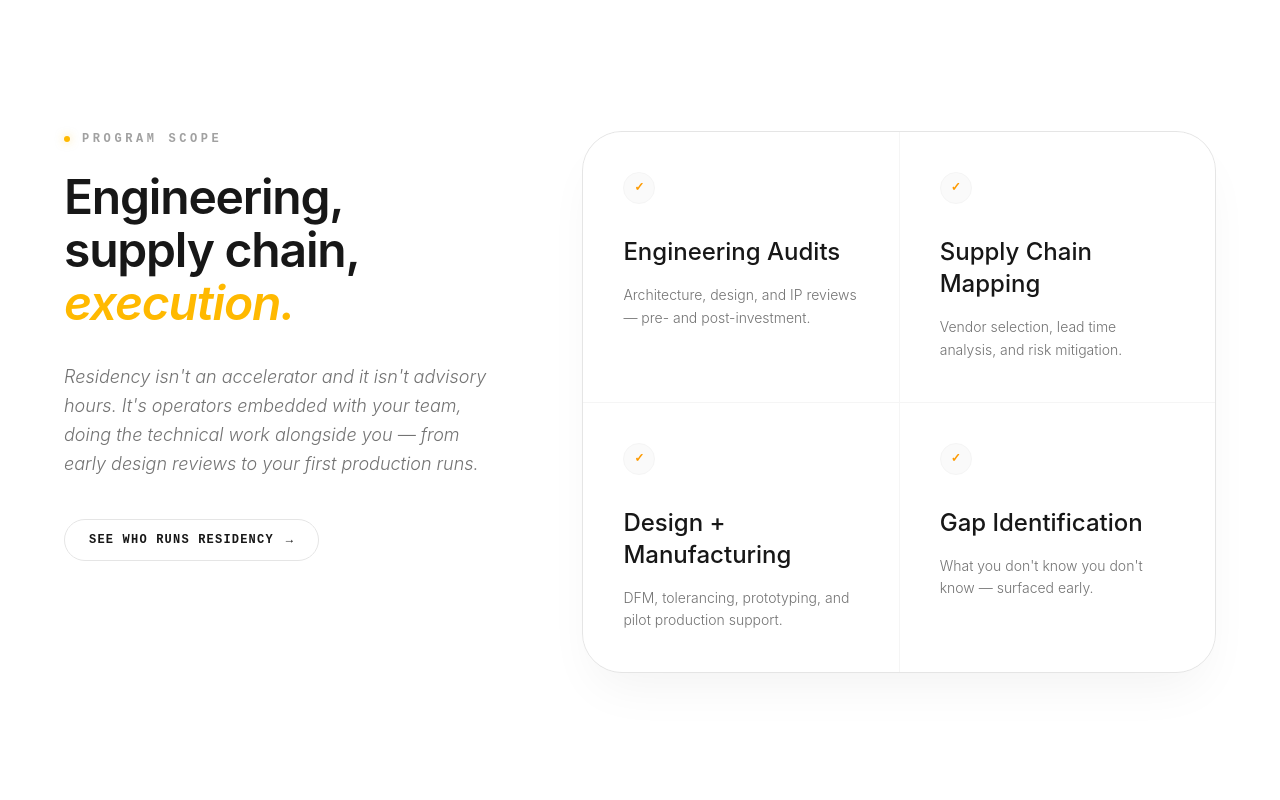
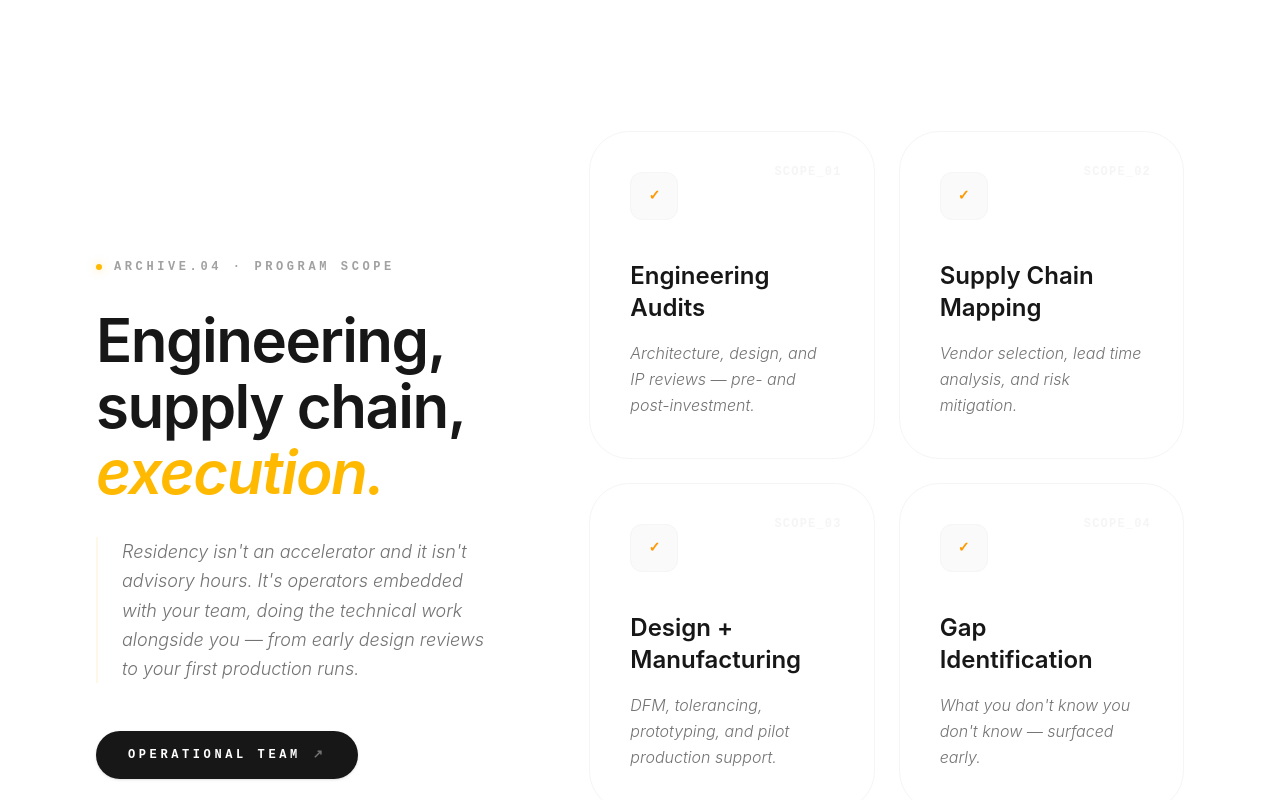
Before and after one commit to shanto902/dipaloventures-payload, a Next.js app: page /residency in a window 1280 px wide. Shown: the part 1860-2660 px from the top of the page. Built offline with nearby package versions, Linux system fonts and the light colour scheme.

Commit message:
Redesigned v2

```diff
--- a/src/app/(frontend)/contact/page.tsx
+++ b/src/app/(frontend)/contact/page.tsx
@@ -71,7 +71,7 @@ export default function ContactPage() {
 
                 <div className="space-y-6">
                   <div className="flex flex-col gap-1">
-                    <span className="font-mono text-[10px] uppercase tracking-widest text-neutral-400 font-bold">
+                    <span className="font-mono text-xs uppercase tracking-widest text-neutral-400 font-bold">
                       Address
                     </span>
                     <span className="text-neutral-900 text-sm font-medium leading-relaxed">
@@ -84,7 +84,7 @@ export default function ContactPage() {
                     href="https://www.google.com/maps/dir/?api=1&destination=mHUB+Chicago"
                     target="_blank"
                     rel="noreferrer"
-                    className="inline-flex items-center gap-3 px-8 py-4 bg-neutral-900 text-white rounded-full font-mono text-[10px] uppercase tracking-[0.3em] font-bold hover:bg-neutral-800 transition-all shadow-sm hover:shadow-xl hover:shadow-neutral-900/10"
+                    className="inline-flex items-center gap-3 px-8 py-4 bg-neutral-900 text-white rounded-full font-mono text-xs uppercase tracking-[0.3em] font-bold hover:bg-neutral-800 transition-all shadow-sm hover:shadow-xl hover:shadow-neutral-900/10"
                   >
                     <span>Get Directions</span>
                     <span className="text-neutral-500 group-hover:text-amber-400 transition-colors">
--- a/src/components/contact/ContactForm.tsx
+++ b/src/components/contact/ContactForm.tsx
@@ -145,7 +145,7 @@ export function ContactForm() {
         </form>
 
         <div className="mt-8 pt-8 border-t border-neutral-50 flex flex-col items-center gap-4">
-          <div className="font-mono text-[8px] uppercase tracking-[0.3em] text-neutral-300 font-bold">
+          <div className="font-mono text-xs uppercase tracking-[0.3em] text-neutral-300 font-bold">
             Encryption Status: Active · Node: CHI_HUB_01
           </div>
           <div className="flex gap-2">
--- a/src/components/contact/ContactLeftColumn.tsx
+++ b/src/components/contact/ContactLeftColumn.tsx
@@ -32,7 +32,7 @@ export function ContactLeftColumn() {
             className="group relative flex flex-col sm:flex-row sm:items-center justify-between gap-4 bg-white border border-neutral-100 rounded-2xl p-6 hover:border-amber-400 hover:shadow-xl hover:shadow-neutral-900/5 transition-all duration-700"
           >
             {/* Technical ID */}
-            <div className="absolute top-0 right-0 p-3 font-mono text-[8px] text-neutral-100 group-hover:text-amber-400/10 transition-colors font-bold">
+            <div className="absolute top-0 right-0 p-3 font-mono text-xs text-neutral-100 group-hover:text-amber-400/10 transition-colors font-bold">
               COM.0{i + 1}
             </div>
 
--- a/src/components/media/MediaInstagram.tsx
+++ b/src/components/media/MediaInstagram.tsx
@@ -63,7 +63,7 @@ export function MediaInstagram({ initialPosts }: { initialPosts?: InstagramPost[
                   {/* Technical ID Overlay */}
                   <div className="absolute top-4 left-4 flex items-center gap-2">
                     <div className="w-1 h-1 rounded-full bg-amber-400 shadow-[0_0_8px_rgba(251,191,36,0.5)]" />
-                    <span className="font-mono text-[8px] uppercase tracking-[0.3em] text-white/70 font-bold">
+                    <span className="font-mono text-xs uppercase tracking-[0.3em] text-white/70 font-bold">
                       Field_Report
                     </span>
                   </div>
@@ -96,7 +96,7 @@ export function MediaInstagram({ initialPosts }: { initialPosts?: InstagramPost[
                       <span className=" text-xs">✦</span>
                     </div>
                     <div className="flex flex-col items-center gap-1">
-                      <span className="font-mono text-[8px] uppercase tracking-[0.3em] font-bold">
+                      <span className="font-mono text-xs uppercase tracking-[0.3em] font-bold">
                         Awaiting_Signal
                       </span>
                     </div>
--- a/src/components/residency/ResidencyCovers.tsx
+++ b/src/components/residency/ResidencyCovers.tsx
@@ -4,57 +4,83 @@ import { residencyCovers } from '@/lib/demo'
 
 export function ResidencyCovers() {
   return (
-    <section id="residency-program" className="container mx-auto px-4 py-24 md:py-32">
-      <div className="grid lg:grid-cols-[0.8fr_1.2fr] gap-16 lg:gap-24 items-start">
-        <div className="sticky top-32">
-          <div className="flex items-center gap-3 mb-6">
+    <section
+      id="residency-program"
+      className="relative py-20 md:py-32 overflow-hidden bg-white border-b border-neutral-100 px-5 md:px-12"
+    >
+      <div className="container mx-auto">
+        <div className="grid grid-cols-1 lg:grid-cols-12 gap-16 lg:gap-24 items-start">
+          {/* Module 01: Editorial Scope */}
+          <div className="lg:col-span-5 lg:sticky lg:top-32">
+            <div className="flex items-center gap-3 mb-8">
               <div className="w-1.5 h-1.5 rounded-full bg-amber-400 shadow-[0_0_8px_rgba(251,191,36,0.5)]" />
               <div className="text-xs font-mono uppercase tracking-[0.3em] text-neutral-400 font-bold">
-              Program Scope
+                Archive.04 · Program Scope
               </div>
             </div>
-          <h2 className="text-4xl md:text-5xl font-semibold text-neutral-900 leading-[1.1] tracking-tight">
+
+            <h2 className="text-3xl md:text-5xl lg:text-6xl font-semibold text-neutral-900 leading-[1.1] tracking-tight mb-8">
               Engineering, <br />
               supply chain, <br />
-            <span className="italic   text-amber-400">execution.</span>
+              <span className="italic text-amber-400 ">execution.</span>
             </h2>
-          <p className="mt-8 text-lg text-neutral-500 leading-relaxed font-light italic">
+
+            <p className="text-lg text-neutral-500 leading-relaxed font-light italic border-l-2 border-amber-400/10 pl-6 mb-12">
               Residency isn&apos;t an accelerator and it isn&apos;t advisory hours. It&apos;s
               operators embedded with your team, doing the technical work alongside you — from early
               design reviews to your first production runs.
             </p>
-          <div className="mt-10">
+
+            <div className="flex flex-col sm:flex-row gap-4">
               <Link
                 href="/team"
-              className="inline-flex items-center gap-3 px-6 py-3 rounded-full border border-neutral-200 text-xs font-mono uppercase tracking-widest text-neutral-900 hover:bg-amber-400 hover:border-amber-400 transition-all duration-500 group font-bold"
+                className="group inline-flex items-center justify-center gap-3 px-8 py-4 bg-neutral-900 text-white rounded-full font-mono text-xs uppercase tracking-[0.3em] font-bold hover:bg-neutral-800 transition-all duration-500 shadow-sm hover:shadow-xl hover:shadow-neutral-900/10"
               >
-              See who runs Residency
-              <span className="transition-transform duration-500 group-hover:translate-x-1">→</span>
+                <span>Operational Team</span>
+                <span className="text-neutral-500 group-hover:text-amber-400 transition-colors">
+                  ↗
+                </span>
               </Link>
             </div>
           </div>
 
-        <div className="grid sm:grid-cols-2 gap-px bg-neutral-100 border border-neutral-200 rounded-[2.5rem] overflow-hidden shadow-2xl shadow-neutral-900/5">
-          {residencyCovers.map((x) => (
+          {/* Module 02: Technical Coverage Grid */}
+          <div className="lg:col-span-7">
+            <div className="grid grid-cols-1 md:grid-cols-2 gap-4 md:gap-6">
+              {residencyCovers.map((x, i) => (
                 <div
                   key={x.t}
-              className="bg-white p-10 flex flex-col group transition-all duration-500 hover:bg-amber-50/30"
+                  className="group relative bg-white border border-neutral-100 rounded-[2.5rem] p-8 lg:p-10 transition-all duration-700 hover:border-amber-400 hover:shadow-2xl hover:shadow-neutral-900/5"
                 >
-              <div className="mb-8 flex items-center justify-between">
-                <div className="w-8 h-8 rounded-full bg-neutral-50 flex items-center justify-center border border-neutral-100 group-hover:bg-amber-400 group-hover:border-amber-400 transition-all duration-500">
-                  <span className="text-amber-500 group-hover:text-neutral-900 transition-colors text-xs font-mono font-bold">
+                  {/* Technical Metadata */}
+                  <div className="absolute top-8 right-8 font-mono text-xs text-neutral-100 group-hover:text-amber-400/20 transition-colors font-bold uppercase tracking-widest">
+                    Scope_0{i + 1}
+                  </div>
+
+                  <div className="w-12 h-12 rounded-xl bg-neutral-50 border border-neutral-100 flex items-center justify-center mb-10 group-hover:bg-amber-400/5 group-hover:border-amber-400 transition-all duration-500">
+                    <span className="text-amber-500 group-hover:text-amber-600 transition-colors font-mono text-sm font-bold">
                       ✓
                     </span>
                   </div>
-              </div>
-              <h3 className="  text-xl md:text-2xl font-medium text-neutral-900 mb-4 transition-colors group-hover:text-amber-500">
+
+                  <h3 className="text-xl md:text-2xl font-semibold text-neutral-900 mb-4 group-hover:text-amber-500 transition-colors duration-500">
                     {x.t}
                   </h3>
-              <p className="text-sm text-neutral-500 leading-relaxed font-light group-hover:text-neutral-600 transition-colors">
+
+                  <p className="text-sm md:text-base text-neutral-500 leading-relaxed font-light group-hover:text-neutral-600 transition-colors duration-500 italic">
                     {x.b}
                   </p>
+
+                  {/* Subtle Blueprint Accent */}
+                  <div className="absolute bottom-6 right-8 flex gap-1.5 opacity-0 group-hover:opacity-100 transition-opacity duration-700">
+                    <div className="w-1 h-1 rounded-full bg-amber-400/40" />
+                    <div className="w-1 h-1 rounded-full bg-amber-400/20" />
+                    <div className="w-1 h-1 rounded-full bg-amber-400/10" />
+                  </div>
                 </div>
               ))}
+            </div>
+          </div>
         </div>
       </div>
     </section>
--- a/src/components/team/TeamAdvisors.tsx
+++ b/src/components/team/TeamAdvisors.tsx
@@ -56,7 +56,7 @@ export function TeamAdvisors({ advisors: liveAdvisors }: { advisors?: any[] }) {
                     <h4 className="text-sm font-semibold text-neutral-900 tracking-tight leading-tight group-hover:text-amber-500 transition-colors truncate">
                       {a.name}
                     </h4>
-                    <div className="mt-1 font-mono uppercase text-[8px] tracking-[0.2em] text-neutral-400 font-bold truncate">
+                    <div className="mt-1 font-mono uppercase text-xs tracking-[0.2em] text-neutral-400 font-bold truncate">
                       {org}
                     </div>
                   </div>
@@ -70,7 +70,7 @@ export function TeamAdvisors({ advisors: liveAdvisors }: { advisors?: any[] }) {
                     href={a.linkedin}
                     target="_blank"
                     rel="noreferrer"
-                    className="font-mono text-[8px] uppercase tracking-[0.2em] text-neutral-300 hover:text-amber-400 transition-colors flex items-center gap-2 group/link font-bold"
+                    className="font-mono text-xs uppercase tracking-[0.2em] text-neutral-300 hover:text-amber-400 transition-colors flex items-center gap-2 group/link font-bold"
                   >
                     <span>LinkedIn Profile</span>
                     <span className="opacity-0 group-hover/link:opacity-100 transition-opacity">
```
Lines whose indentation alone changed are shown as unchanged.
